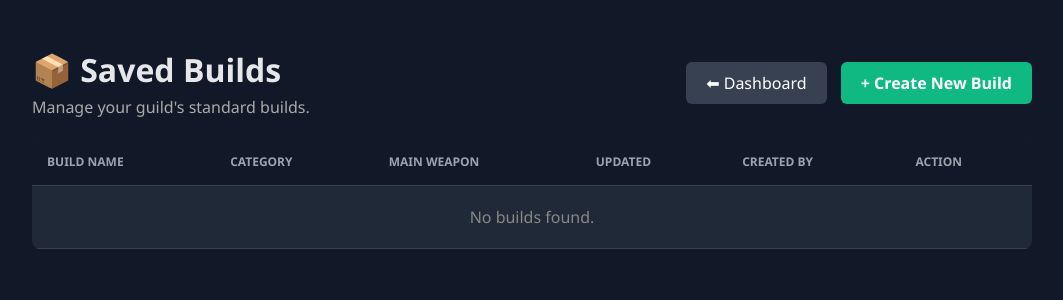
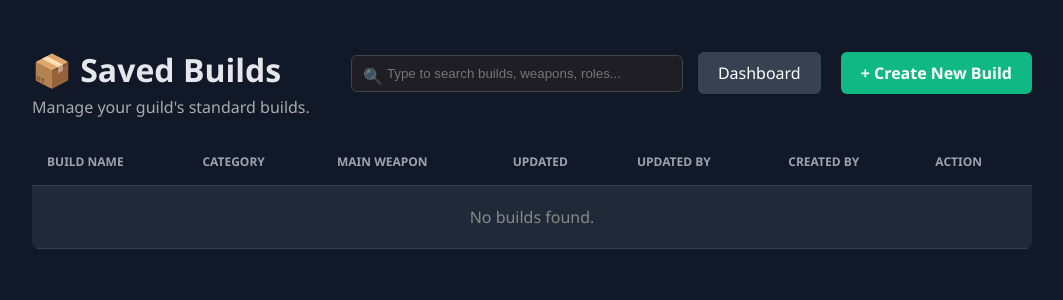
Before and after one commit to badgeekluck/albion-guild-mass, a Laravel app: template resources/views/admin/build/index.blade.php in a window 1280 px wide. Shown: the top 300 px of the page, without its empty margins (108-1171 px from the left). Run offline with Laravel 12, Linux system fonts and the light colour scheme; the template is opened without the code that fills it, so the values that code supplies are empty.

Commit message:
search added for builds page

```diff
--- a/app/Models/SavedBuild.php
+++ b/app/Models/SavedBuild.php
@@ -45,4 +45,9 @@ class SavedBuild extends Model
     {
         return $this->belongsTo(User::class, 'created_by');
     }
+
+    public function updater()
+    {
+        return $this->belongsTo(User::class, 'updated_by');
+    }
 }
--- a/resources/views/admin/build/index.blade.php
+++ b/resources/views/admin/build/index.blade.php
@@ -37,21 +37,33 @@
             <h1 style="margin:0;">📦 Saved Builds</h1>
             <p style="color:#aaa; margin:5px 0 0 0;">Manage your guild's standard builds.</p>
         </div>
-        <div>
-            <a href="{{ route('dashboard') }}" class="btn-dash">⬅ Dashboard</a>
+        <div style="display: flex; justify-content: space-between; align-items: center; margin-bottom: 20px; flex-wrap: wrap; gap: 15px;">
+
+            <div style="position: relative; display: flex; margin: 0;">
+                <span style="position: absolute; left: 12px; top: 10px; opacity: 0.5;">🔍</span>
+                <input type="text" id="liveSearchInput" placeholder="Type to search builds, weapons, roles..."
+                       style="padding: 10px 15px 10px 35px; border-radius: 6px; background: #1e1e24; border: 1px solid #444; color: white; width: 280px; outline: none; transition: all 0.2s;">
+            </div>
+
+            <div style="display: flex; gap: 10px;">
+                <a href="{{ route('dashboard') }}" class="btn-dash">Dashboard</a>
                 <a href="{{ route('builds.create') }}" class="btn-new">+ Create New Build</a>
+            </div>
         </div>
     </div>
     <table>
         <thead>
         <tr>
-                <th>Build Name</th>
-                <th>Category</th>
-                <th>Main Weapon</th>
-                <th>Updated</th> <th>Created By</th> <th>Action</th>
+            <th>BUILD NAME</th>
+            <th>CATEGORY</th>
+            <th>MAIN WEAPON</th>
+            <th>UPDATED</th>
+            <th>UPDATED BY</th>
+            <th>CREATED BY</th>
+            <th>ACTION</th>
         </tr>
         </thead>
-            <tbody>
+        <tbody id="buildsTableBody">
         @forelse($builds as $build)
             <tr>
                 <td style="font-weight: bold; color: white;">
@@ -64,13 +76,25 @@
                         </span>
                 </td>
 
-                    <td style="color: #ccc;">{{ $build->weapon->name ?? '-' }}</td>
+                <td style="color: #ccc;">
+                    {{ $build->weapon->name ?? '-' }}
+                </td>
 
                 <td style="font-size: 12px; color: #888;">
                     <div style="display:flex; flex-direction:column;">
                         <span style="color:white;">{{ $build->updated_at->diffForHumans() }}</span>
                         <span style="font-size:10px;">{{ $build->updated_at->format('d M Y') }}</span>
                     </div>
+                </td>
+
+                <td>
+                    @if($build->updater)
+                        <span style="background: rgba(99, 102, 241, 0.1); border: 1px solid #6366f1; color: #a5b4fc; padding: 3px 8px; border-radius: 12px; font-size: 11px;">
+                                {{ $build->updater->name }}
+                            </span>
+                    @else
+                        <span style="color: #666; font-style: italic; font-size: 11px;">-</span>
+                    @endif
                 </td>
 
                 <td>
@@ -95,12 +119,45 @@
             </tr>
         @empty
             <tr>
-                    <td colspan="6" style="text-align:center; color:#888; padding: 20px;">No builds found.</td>
+                <td colspan="7" style="text-align:center; color:#888; padding: 20px;">No builds found.</td>
             </tr>
         @endforelse
         </tbody>
     </table>
 </div>
 
+<script>
+    document.addEventListener('DOMContentLoaded', function() {
+        const searchInput = document.getElementById('liveSearchInput');
+        const tableBody = document.getElementById('buildsTableBody');
+
+        if (searchInput && tableBody) {
+            const rows = tableBody.querySelectorAll('tr');
+
+            searchInput.addEventListener('input', function(e) {
+                const searchTerm = e.target.value.toLowerCase().trim();
+
+                rows.forEach(row => {
+                    // "No builds found" satırını atla
+                    if (row.cells.length === 1) return;
+
+                    const rowText = row.innerText.toLowerCase();
+
+                    // Eşleşme varsa satırı göster, yoksa gizle
+                    if (rowText.includes(searchTerm)) {
+                        row.style.display = '';
+                    } else {
+                        row.style.display = 'none';
+                    }
+                });
+            });
+
+            // Focus efektleri
+            searchInput.addEventListener('focus', () => searchInput.style.borderColor = '#6366f1');
+            searchInput.addEventListener('blur', () => searchInput.style.borderColor = '#444');
+        }
+    });
+</script>
+
 </body>
 </html>
```
Also changed, not shown: app/Http/Controllers/BuildController.php (+10 -3 lines), resources/views/party-screen.blade.php (+17 -4 lines), database/migrations/2026_02_19_161343_add_updated_by_to_saved_builds_table.php (added). Lines whose indentation alone changed are shown as unchanged.
